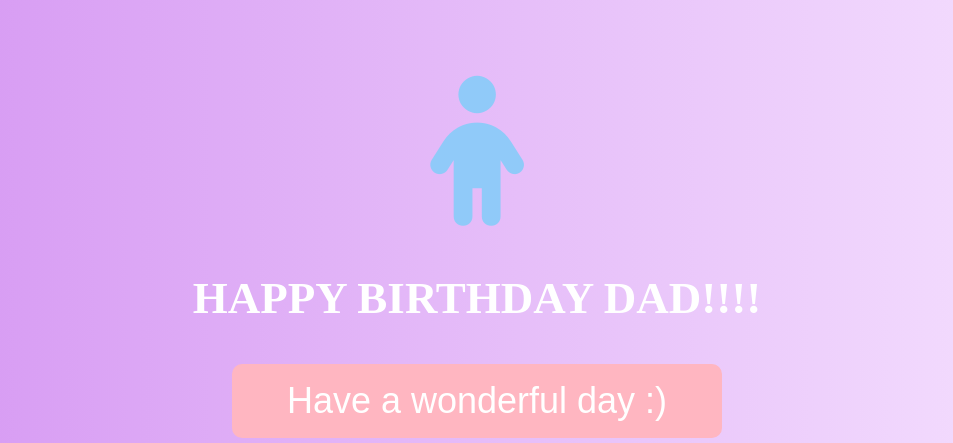
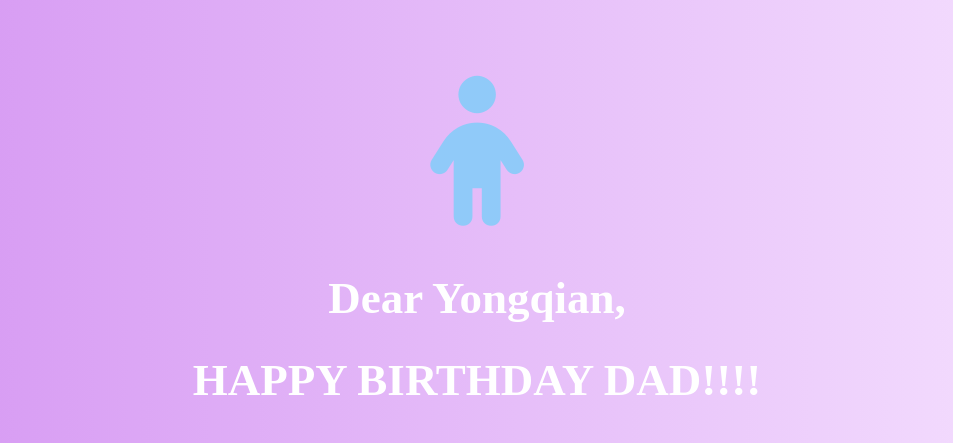
Before and after one commit to fanhao000/dad, a plain HTML site: page index.html in a window 1280 px wide. Shown: the top 443 px of the page, without its empty margins (163-1116 px from the left). Drawn offline with Linux system fonts and the light colour scheme; a web font is replaced by a local one.

Commit message:
Update index.html

```diff
--- a/index.html
+++ b/index.html
@@ -11,6 +11,8 @@
 		<div id ="crossicon">
 			<i class="fas fa-child"></i>
 		</div>
+
+	<h1>Dear Yongqian,</h1>
 	<h1>HAPPY BIRTHDAY DAD!!!!</h1>
 	<button onclick="location.href='https://youtu.be/_z-1fTlSDF0?t=14'" type="button">
         Have a wonderful day :)</button>
```
